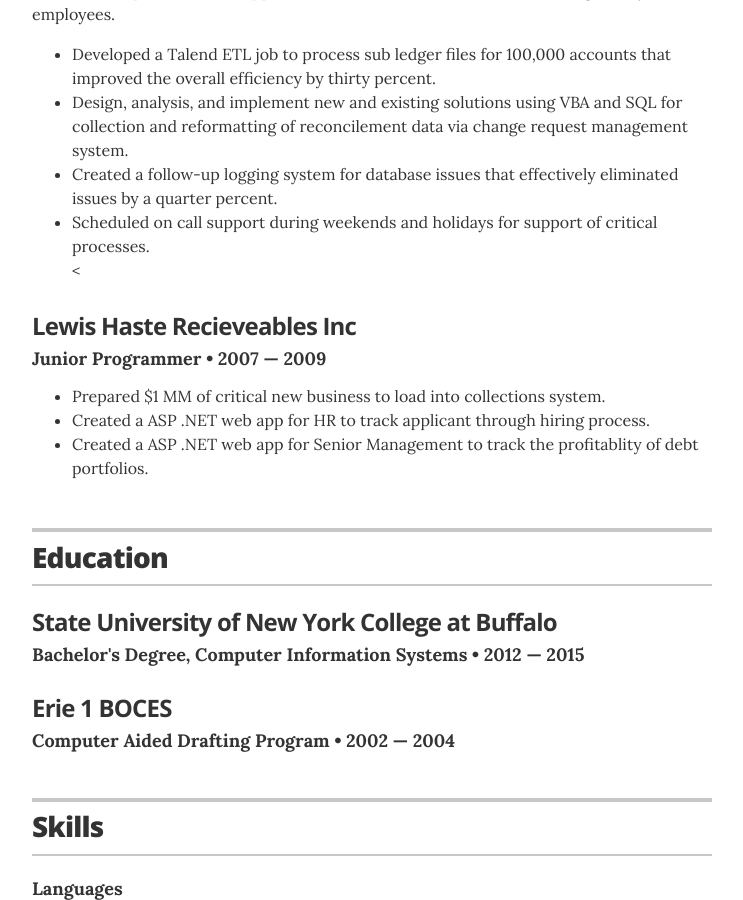
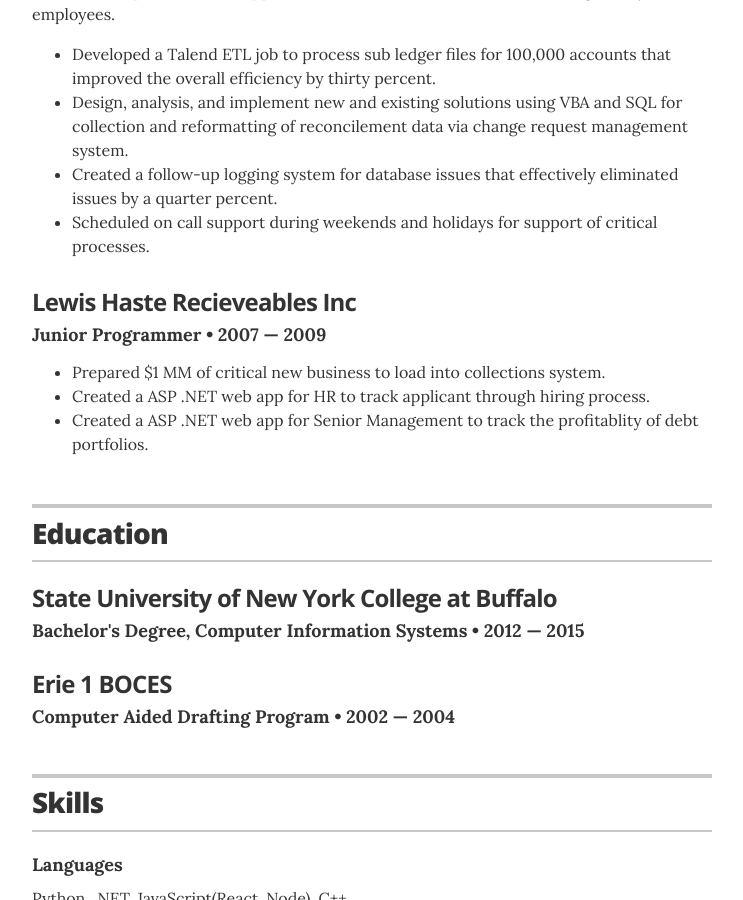
Before and after one commit to KLynnM315/klynnm315.github.io, a Jekyll site: the page built from index.html, in a window 1280 px wide and 900 px high, scrolled down 1402 px. Shown: the whole window, without its empty margins (268-1011 px from the left). Built offline with Jekyll 4.4.1, drawn with Linux system fonts in a browser that asks for light colours.

Commit message:
Update experience.yml

```diff
--- a/_data/experience.yml
+++ b/_data/experience.yml
@@ -21,7 +21,7 @@
 - company: Citi
   position: MIS Analyst 2 (Officer)
   duration: 2009 &mdash; 2016
-  summary: Senior developer and main support contact for internal controls, consisting of fifty employees.<ul class="resume-item-list"><li>Developed a Talend ETL job to process sub ledger files for 100,000 accounts that improved the overall efficiency by thirty percent.</li><li>Design, analysis, and implement new and existing solutions using VBA and SQL for collection and reformatting of reconcilement data via change request management system.</li><li>Created a follow-up logging system for database issues that effectively eliminated issues by a quarter percent.</li><li>Scheduled on call support during weekends and holidays for support of critical processes.</li><</ul>
+  summary: Senior developer and main support contact for internal controls, consisting of fifty employees.<ul class="resume-item-list"><li>Developed a Talend ETL job to process sub ledger files for 100,000 accounts that improved the overall efficiency by thirty percent.</li><li>Design, analysis, and implement new and existing solutions using VBA and SQL for collection and reformatting of reconcilement data via change request management system.</li><li>Created a follow-up logging system for database issues that effectively eliminated issues by a quarter percent.</li><li>Scheduled on call support during weekends and holidays for support of critical processes.</li></ul>
 
   # Lhr Inc
 - company: Lewis Haste Recieveables Inc
```
